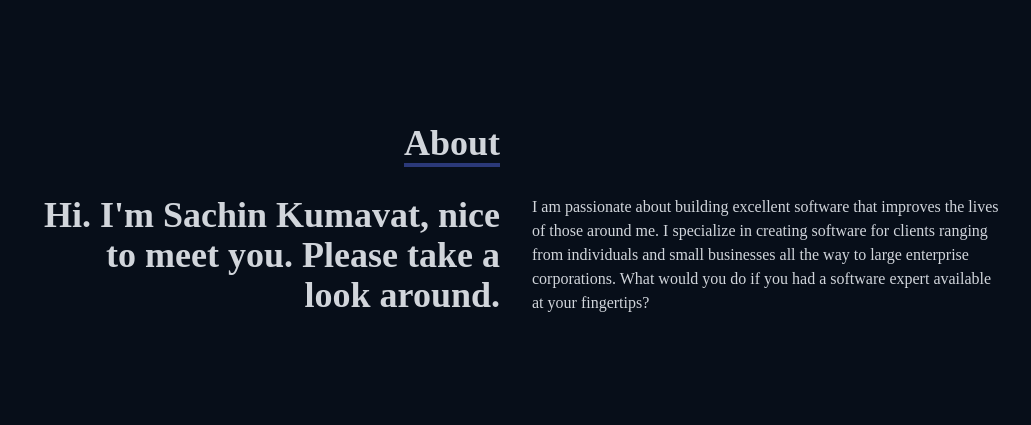
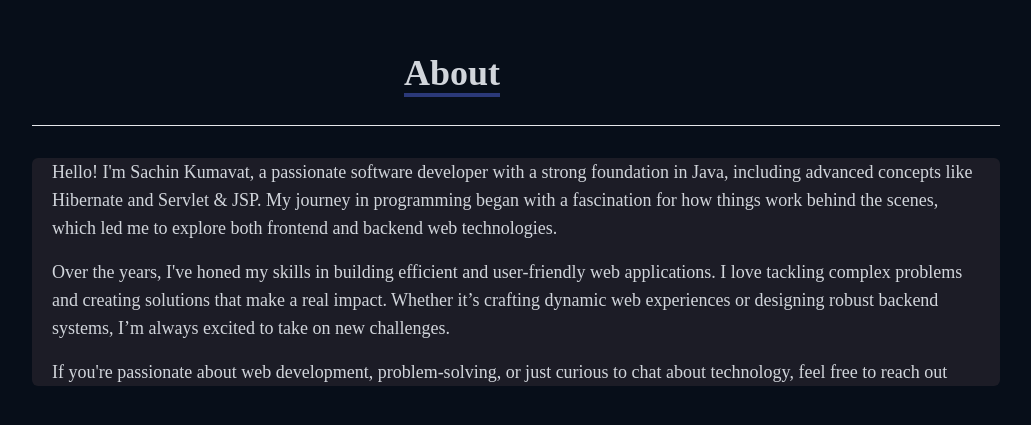
Before and after one commit to Sachin-75/Portfolio, a React (Create React App) app: page / in a window 1280 px wide. Shown: the part 981-1406 px from the top of the page, without its empty margins (124-1155 px from the left). Built offline with nearby package versions, Linux system fonts and the light colour scheme.

Commit message:
About changes

```diff
--- a/src/components/About.jsx
+++ b/src/components/About.jsx
@@ -13,17 +13,21 @@ const About = () => {
           </div>
           <div></div>
         </div>
-        <div className='max-w-[1000px] w-full grid sm:grid-cols-2 gap-8 px-4'>
-          <div className='sm:text-right text-4xl font-bold'>
+        <div className='max-w-[1000px] w-full grid sm:grid-cols-1 gap-8 px-4'>
+          {/* <div className='sm:text-right text-4xl font-bold'>
             <p>Hi. I'm Sachin Kumavat, nice to meet you. Please take a look around.</p>
-          </div>
-          <div>
-            <p>
-              I am passionate about building excellent software that improves
-              the lives of those around me. I specialize in creating software
-              for clients ranging from individuals and small businesses all the
-              way to large enterprise corporations. What would you do if you had
-              a software expert available at your fingertips?
+          </div> */}
+          <hr></hr>
+          <div className='bg-[#1c1c26] rounded-md backdrop-blur-md px-5 flex flex-col'>
+            <p className=' text-lg mb-4'>
+              Hello! I'm Sachin Kumavat, a passionate software developer with a strong foundation in Java, including advanced concepts like Hibernate and Servlet & JSP. My journey in programming began with a fascination for how things work behind the scenes, which led me to explore both frontend and backend web technologies.
+
+            </p>
+            <p className='text-lg mb-4'>
+              Over the years, I've honed my skills in building efficient and user-friendly web applications. I love tackling complex problems and creating solutions that make a real impact. Whether it’s crafting dynamic web experiences or designing robust backend systems, I’m always excited to take on new challenges.
+            </p>
+            <p className='text-lg'>
+              If you're passionate about web development, problem-solving, or just curious to chat about technology, feel free to reach out
             </p>
           </div>
         </div>
--- a/src/components/Home.jsx
+++ b/src/components/Home.jsx
@@ -15,7 +15,7 @@ const Home = () => {
       <div className='max-w-[1000px] mx-auto px-8 flex flex-col justify-center h-full'>
         {/* <p className='text-blue-600'>Hi, my name is</p> */}
         <div className='flex flex-col sm:flex-row items-left sm:text-5xl'>
-          <p className='text-white sm:text-4xl mx-2 bg-[#070e19]'>Hi, my name is </p>
+          <p className='text-white sm:text-4xl text-2xl mx-2 bg-[#070e19]'>Hi, my name is </p>
           {/* <h1 className='text-4xl sm:text-7xl font-bold text-[#ccd6f6]'>
             SACHIN KUMAVAT
           </h1> */}
@@ -27,7 +27,7 @@ const Home = () => {
         </div>
 
         {/* <h2 className='text-4xl sm:text-7xl font-bold text-[#5e7acf]'> */}
-                {/* Aligning I'm and typewriter text */}
+        {/* Aligning I'm and typewriter text */}
         {/* Aligning I'm and typewriter text */}
         <div className='flex flex-col sm:flex-row sm:items-center text-4xl sm:text-7xl font-bold text-transparent bg-clip-text bg-custom-gradient-h2'>
           <h2>
@@ -48,7 +48,7 @@ const Home = () => {
 
 
         {/* text-[#8892b0] py-4 max-w-[800px] */}
-        <p className='text-[#dfe2ea] py-4 max-w-[700px]'>
+        <p className='text-[#dfe2ea] py-4 max-w-[700px] text-lg'>
           Welcome to my Full Stack Developer portfolio. I’m specializing in building (and occasionally
           designing) exceptional digital experiences. Currently, I’m focused on
           building responsive full-stack web applications.
```
